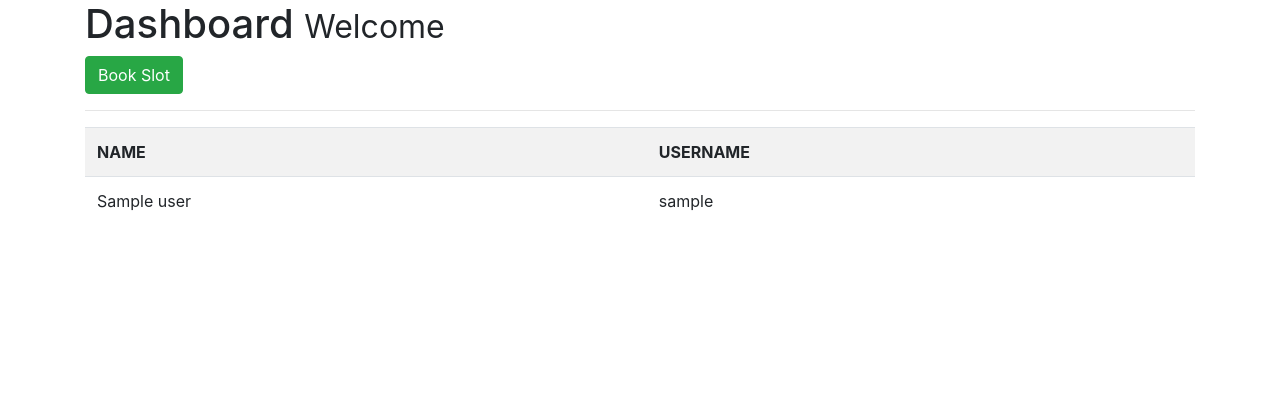
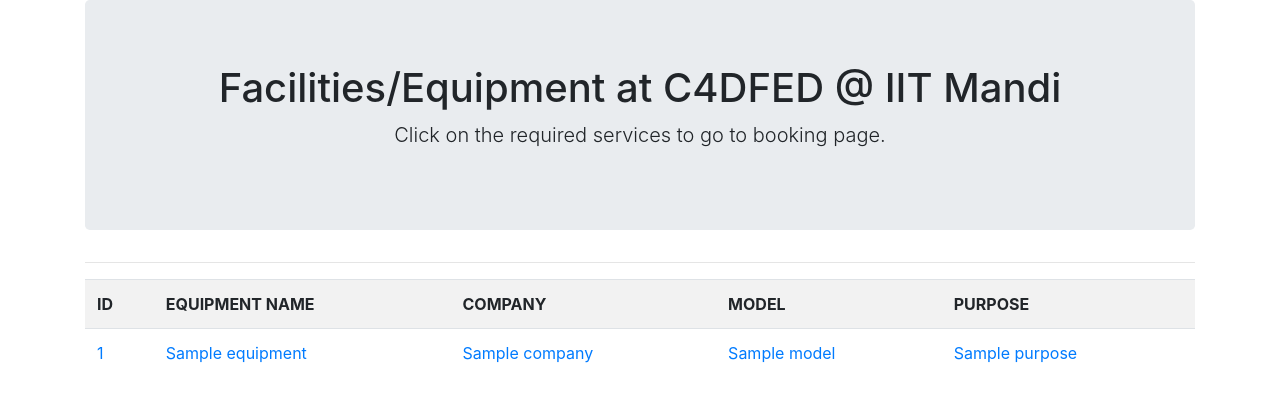
Before and after one commit to rishi-s8/book-slots, a Flask app: template templates/dashboard.html in a window 1280 px wide. Shown: the part 76-478 px from the top of the page. Run offline with Flask 2, Linux system fonts and the light colour scheme; the template is opened without the code that fills it: most values are stand-ins (such as "Sample title", 1, 10 or a date in 2020); some libraries are stand-ins or nearby versions.

Commit message:
Booking Service added

```diff
--- a/app.py
+++ b/app.py
@@ -4,6 +4,9 @@
 from wtforms import Form, StringField, TextAreaField, PasswordField, validators, DateField, SelectField
 from passlib.context import CryptContext
 from functools import wraps
+from wtforms import form
+
+from wtforms.fields.core import DateTimeField, TimeField
 cryptcontext = CryptContext(schemes=["sha256_crypt", "md5_crypt", "des_crypt"])
 
 app = Flask(__name__)
@@ -30,7 +33,11 @@
 
 @app.route('/')
 def index():
-    return render_template('home.html')
+    cur = mysql.connection.cursor()
+    result = cur.execute("SELECT * FROM users")
+    users = cur.fetchall()
+    cur.close()
+    return render_template('home.html', users = users)
 
 @app.route('/user/<string:username>')
 @is_logged_in
@@ -119,39 +126,45 @@
 @is_logged_in
 def dashboard():
     cur = mysql.connection.cursor()
-    result = cur.execute("SELECT * FROM users")
+    result = cur.execute("SELECT * FROM Equipments")
     users = cur.fetchall()
     if result > 0:
-        return render_template('dashboard.html', users = users)
-    else:
-        msg = "No Users Found"
-        return render_template('dashboard.html', msg = msg)
+        return render_template('dashboard.html', Equipments = users)
     cur.close()
 
 class BookingForm(Form):
     SuperviserName = StringField('Superviser Name', [validators.Length(min=1, max=255), validators.DataRequired()])
     SuperviserEmail = StringField('Superviser Email', [validators.Length(min=1), validators.DataRequired()])
-    EqField = SelectField('Choose the Facility: ')
-    Dates = DateField("Date", format='%Y-%m-%d')
+    From = DateTimeField("From: ", [validators.DataRequired()])
+    To = DateTimeField("To: ", [validators.DataRequired()])
 
-@app.route('/book_slot', methods=['GET', 'POST'])
+@app.route('/book_slot/<int:EquipID>', methods=['GET', 'POST'])
 @is_logged_in
-def add_booking():
+def book_slot(EquipID):
     form = BookingForm(request.form)
     cur = mysql.connection.cursor()
-    result = cur.execute("SELECT Name FROM Equipments")
-    Equipments = cur.fetchall()
-    EquipmentsList = []
-    for i in Equipments:
-        for value in i.items():
-            EquipmentsList.append(value)
-    form.EqField.choices = EquipmentsList
-
+    result = cur.execute("SELECT id FROM Equipments where id = %s", [EquipID])
+    EquipId = cur.fetchone()['id']
+    username = session['username']
+    result = cur.execute("SELECT UserId from users WHERE username = %s", [username])
+    userID = cur.fetchone()['UserId']
     SuperviserName = form.SuperviserName.data
     SuperViserEMail = form.SuperviserEmail.data
-    chosenEq = form.EqField.data
+    From = form.From.data
+    To = form.To.data
+    if request.method == 'POST':
+        cur.execute(
+            "INSERT INTO Bookings(SName, SEmail, fromDateTime, toDateTime, UserId, EquipID) Values(%s, %s, %s, %s, %s, %s)",
+        (SuperviserName, SuperViserEMail, From, To, userID, EquipId))
+        mysql.connection.commit()
+        flash("Booking Request Sent.")
+        return redirect(url_for('dashboard'))
 
-    return render_template('book_slot.html', form=form)
+    result = cur.execute("SELECT Name FROM Equipments where id = %s", [EquipID])
+    EquipName = cur.fetchone()['Name']
+    cur.close()
+
+    return render_template('book_slot.html', EquipName = EquipName, form=form)
 
 if __name__ == '__main__':
     app.secret_key = "8Wy@d3E&wTin"
--- a/templates/dashboard.html
+++ b/templates/dashboard.html
@@ -1,20 +1,27 @@
 {% extends 'layout.html' %}
 
 {% block body %}
-  <h1> Dashboard <small> Welcome {{session.username}} </small> </h1>
-  <a class='btn btn-success' href = '/book_slot'> Book Slot </a>
+<div class="jumbotron text-center">
+  <h1>Facilities/Equipment at C4DFED @ IIT Mandi</h1>
+  <p class="lead">Click on the required services to go to booking page.</p>
+</div>
 <hr>
 <table class = 'table table-striped'>
   <tr>
-      <th>NAME</th>
-      <th>USERNAME</th>
+    <th>ID</th>
+    <th>EQUIPMENT NAME</th>
+    <th>COMPANY</th>
+    <th>MODEL</th>
+    <th>PURPOSE</th>
   </tr>
-    {% for user in users %}
+  {% for Eq in Equipments %}
   <tr>
-      <td>{{user.name}}</td>
-      <td>{{user.username}}</td>
+    <td scope="row"><a href="/book_slot/{{Eq.id}}" >{{Eq.id}}</a></td>
+    <td scope="row"><a href="/book_slot/{{Eq.id}}" >{{Eq.Name}}</a></td>
+    <td scope="row"><a href="/book_slot/{{Eq.id}}" >{{Eq.Company}}</a></td>
+    <td scope="row"><a href="/book_slot/{{Eq.id}}" >{{Eq.Model}}</a></td>
+    <td scope="row"><a href="/book_slot/{{Eq.id}}" >{{Eq.Purpose}}</a></td>
   </tr>
   {% endfor %}
 </table>
-
 {% endblock %}
```
Also changed, not shown: templates/book_slot.html (+14 -2 lines), templates/home.html (+16 -4 lines). Lines whose indentation alone changed are shown as unchanged.
